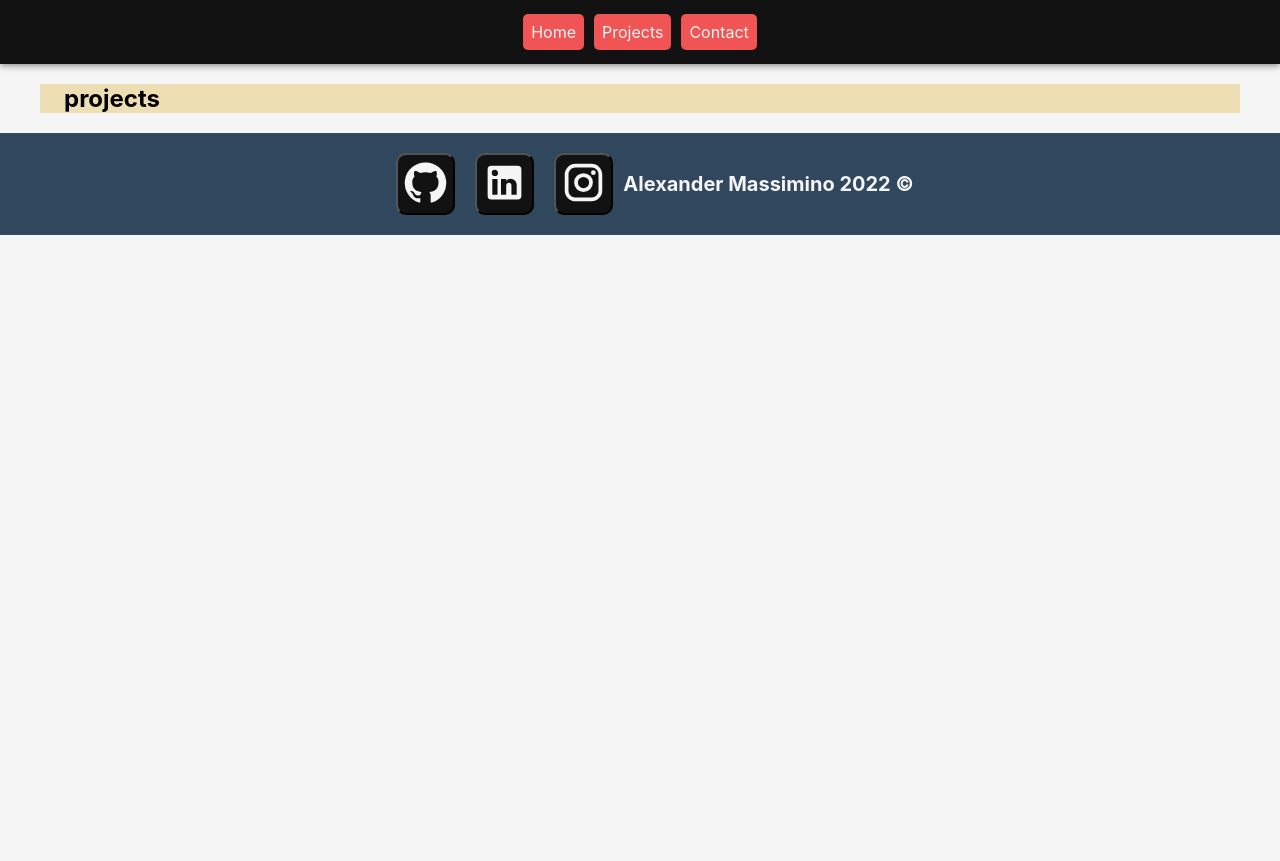
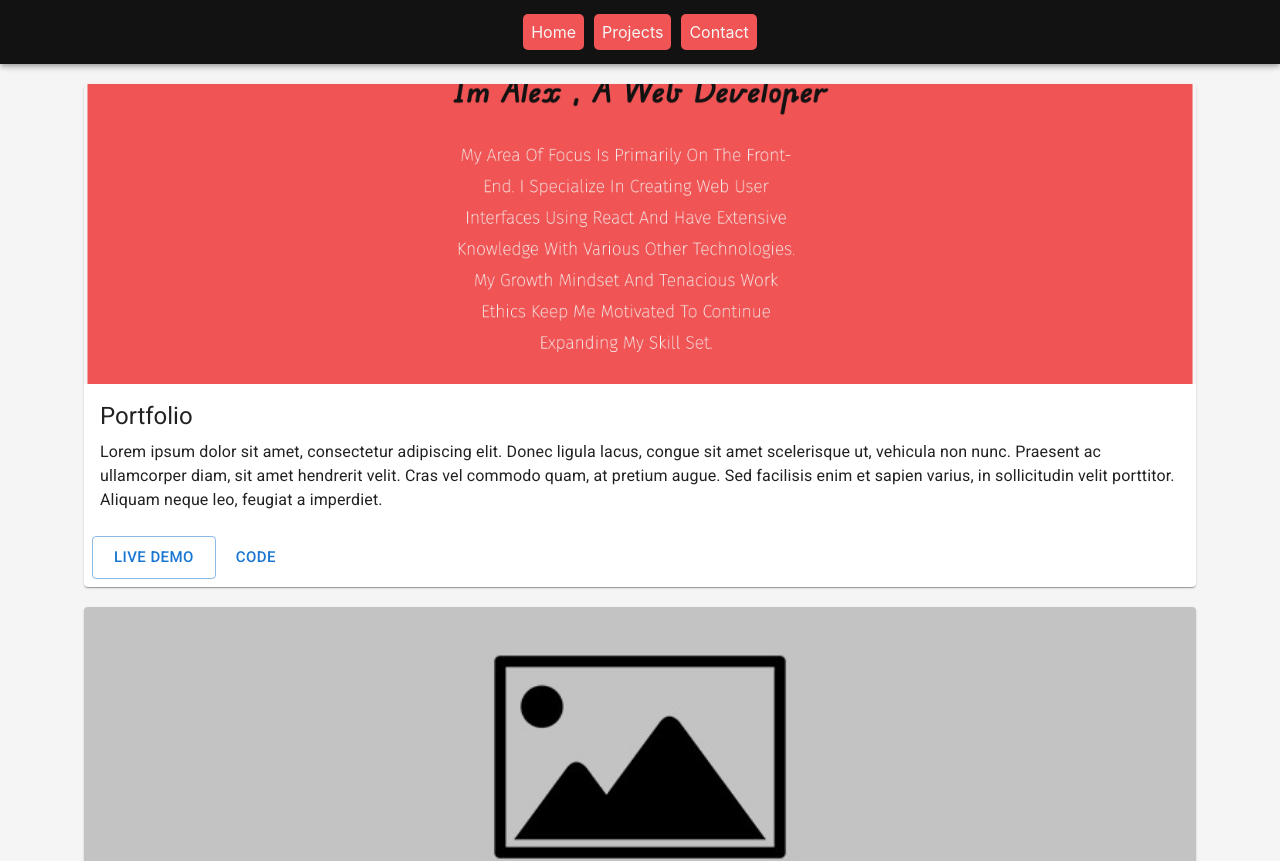
Before and after one commit to alexmassimino9/Portfolio, a React (Create React App) app: page /projects in a window 1280 px wide. Shown: the top 861 px of the page. Before the commit the page ends 800 px from the top, so only its background shows below. Built offline with nearby package versions, Linux system fonts and the light colour scheme; a web font is replaced by a local one.

Commit message:
add project component templete content

```diff
--- /dev/null
+++ b/src/components/data/projectData.js
@@ -0,0 +1,22 @@
+// object of data for projects.
+import img from "../../assets/projects/default-image.png";
+import portfolioImg from "../../assets/projects/Portfolio.png";
+
+const projectData = [
+  {
+    key: 0,
+    name: "Portfolio",
+    url: "https://alexmassimino9.github.io/portfolio/",
+    img: portfolioImg,
+    code: "https://github.com/alexmassimino9/portfolio",
+  },
+  {
+    key: 1,
+    name: "project 2",
+    url: "https://github.com/alexmassimino9",
+    img: img,
+    code: "https://github.com/alexmassimino9",
+  },
+];
+
+export default projectData;
--- a/src/components/footer.js
+++ b/src/components/footer.js
@@ -48,7 +48,15 @@ const Footer = () => {
           />
         </a>
       </button>
-      <span className="copyright"> Alexander Massimino 2022 ©</span>
+      <span className="copyright"> © Alexander Massimino 2022 </span>
+      <span
+        style={{
+          color: "white",
+          fontSize: "10px",
+        }}
+      >
+        created by Alexander Massimino - all rights reserved
+      </span>
     </section>
   );
 };
--- a/src/components/routes/projects.js
+++ b/src/components/routes/projects.js
@@ -1,21 +1,66 @@
 import React, { useEffect } from "react";
 import { Container } from "@mui/system";
+import projectData from "../data/projectData";
+import Card from "@mui/material/Card";
+import CardActions from "@mui/material/CardActions";
+import CardContent from "@mui/material/CardContent";
+import CardMedia from "@mui/material/CardMedia";
+import Button from "@mui/material/Button";
+import Typography from "@mui/material/Typography";
 
 const Projects = () => {
   //render route to top of the component  !!TODO: make custom hook to make reusable for all routes on click
   useEffect(() => {
     return window.scrollTo(0, 0);
   }, []);
+
   return (
-    <Container
-      fixed
-      sx={{
-        bgcolor: "#EDDFB3",
-      }}
-    >
-      <div>
-        <h2>projects</h2>
-      </div>
+    <Container>
+      {projectData.map((project) => {
+        const { key, name, url, img, code } = project;
+        return (
+          <Card
+            key={key}
+            sx={{
+              margin: "20px",
+            }}
+          >
+            <CardMedia component="img" height="300" image={img} alt={name} />
+            <CardContent>
+              <Typography gutterBottom variant="h5" component="div">
+                {name}
+              </Typography>
+              <Typography>
+                Lorem ipsum dolor sit amet, consectetur adipiscing elit. Donec
+                ligula lacus, congue sit amet scelerisque ut, vehicula non nunc.
+                Praesent ac ullamcorper diam, sit amet hendrerit velit. Cras vel
+                commodo quam, at pretium augue. Sed facilisis enim et sapien
+                varius, in sollicitudin velit porttitor. Aliquam neque leo,
+                feugiat a imperdiet.
+              </Typography>
+            </CardContent>
+            <CardActions>
+              <Button
+                size="large"
+                variant="outlined"
+                href={url}
+                target="_blank"
+                rel="noopener noreferrer"
+              >
+                Live Demo
+              </Button>
+              <Button
+                size="large"
+                href={code}
+                target="_blank"
+                rel="noopener noreferrer"
+              >
+                Code
+              </Button>
+            </CardActions>
+          </Card>
+        );
+      })}
     </Container>
   );
 };
--- a/src/styles/App.css
+++ b/src/styles/App.css
@@ -136,3 +136,10 @@ a{
     font-size: 20px;
     font-weight: 700;
 }
+
+/* project component */
+.projectImg{
+    height: 100px;
+    width: 100px;
+    border-radius: 50%;
+}
```
Also changed, not shown: src/assets/projects/Portfolio.png (added), src/assets/projects/default-image.png (added).
